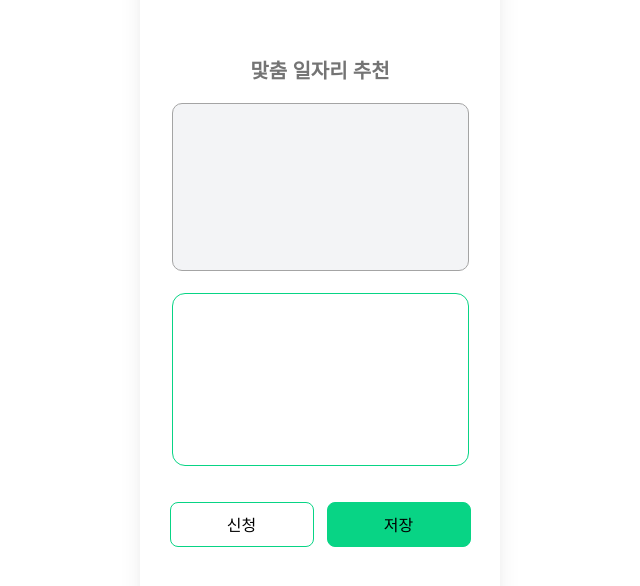
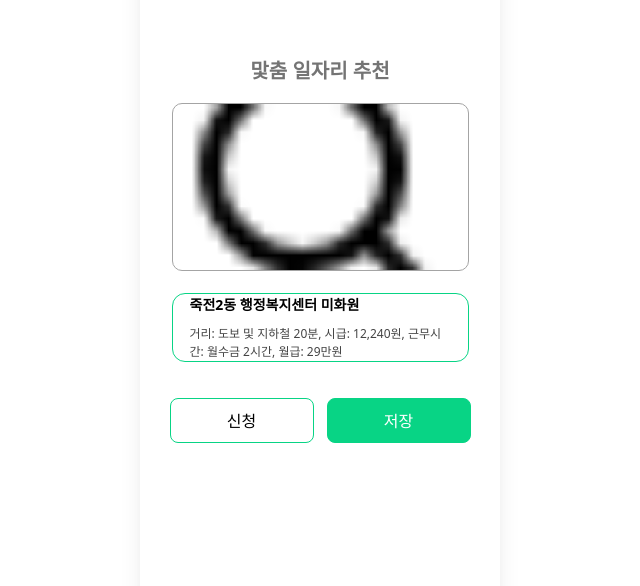
Before and after one commit to PyeongSaeng/PyeongSaeng-FE, a React (Vite) app: page /jobs/recommend/1 in a window 1280 px wide. Shown: the part 150-736 px from the top of the page, without its empty margins (320-960 px from the left). Built offline with nearby package versions, Linux system fonts and the light colour scheme; a web font is replaced by a local one.

Commit message:
feat: 신천 버튼 라우팅 설정

```diff
--- a/src/pages/Personal/JobDetailPage.tsx
+++ b/src/pages/Personal/JobDetailPage.tsx
@@ -1,28 +1,65 @@
+import { useParams, useNavigate } from 'react-router-dom';
+// test용 더미 추후 삭제 예정
+const dummyJobs = [
+    { id: 1, name: '죽전2동 행정복지센터 미화원', image: '/icons/search_line.png', details: '거리: 도보 및 지하철 20분, 시급: 12,240원, 근무시간: 월수금 2시간, 월급: 29만원' },
+    { id: 2, name: '...', image: '/icons/search_line.png', details: '...' },
+    { id: 3, name: '...', image: '/icons/search_line.png', details: '...' },
+    { id: 4, name: '...', image: '/icons/search_line.png', details: '...' },
+];
+//다 다르게 이동됨
 const JobDetailPage = () => {
+    const { id } = useParams();
+    const navigate = useNavigate();
+    const job = dummyJobs.find(job => job.id === Number(id));
+
+    // 유효하지 않은 id 처리
+    if (!job) {
+        return <div className="p-4">존재하지 않는 일자리입니다.</div>;
+    }
+
+    // 저장 버튼 로직 (어떤 스토리지로 저장할지 정해야함)
+    //const handleSave = () => {
+    //    const saved = JSON.parse(localStorage.getItem('savedJobs') || '[]');
+    //    if (!saved.includes(job.id)) {
+    //       saved.push(job.id);
+    //        localStorage.setItem('savedJobs', JSON.stringify(saved));
+    //    }
+    //};
+
     return (
         <div className="w-full h-full bg-white">
             <div className="mt-[176px] flex flex-col items-center">
                 <p className="text-[20px] font-semibold text-[#747474]">
                     맟춤 일자리 추천
                 </p>
-                <div className="w-[297px] h-[168px] mt-[17px] border-[1.3px] border-[#A4A4A4] rounded-[10px] bg-gray-100" />
-                <div className="w-[297px] h-[173px] mt-[22px] border-[1.3px] border-[#08D485] rounded-[13px] bg-white">
-
+                <div className="w-[297px] h-[168px] mt-[17px] border-[1.3px] border-[#A4A4A4] rounded-[10px] overflow-hidden">
+                    <img
+                        src={job.image}
+                        alt={job.name}
+                        className="w-full h-full object-cover"
+                    />
+                </div>
+                <div className="w-[297px] px-[17px] mt-[22px] border-[1.3px] border-[#08D485] rounded-[13px] bg-white">
+                    <p className="text-[14px] font-semibold text-black mb-[10px]">{job.name}</p>
+                    <p className="text-[12px] font-normal text-[#444]">{job.details}</p>
                 </div>
                 <div className="w-[301px] flex gap-[13px] mt-[36px]">
-                    <button className="w-[144px] h-[45px] border-[1.3px] border-[#08D485] rounded-[8px] bg-white text-[16px] font-medium text-black">
+                    <button
+                        onClick={() => navigate(`/jobs/recommend/${job.id}/apply`)}
+                        className="w-[144px] h-[45px] border-[1.3px] border-[#08D485] rounded-[8px] bg-white text-[16px] font-medium text-black"
+                    >
                         신청
                     </button>
-                    <button className="w-[144px] h-[45px] border-[1.3px] border-[#08D485] rounded-[8px] bg-[#08D485] text-[16px] font-medium text-black">
+                    <button
+                        //onClick={handleSave}
+                        className="w-[144px] h-[45px] border-[1.3px] border-[#08D485] rounded-[8px] bg-[#08D485] text-[16px] font-medium text-white"
+                    >
                         저장
                     </button>
                 </div>
             </div>
+        </div>
+    );
+};
 
-
-
-        </div>
-    )
-}
-
-export default JobDetailPage
+export default JobDetailPage;
--- a/src/pages/Personal/JobRecommendationPage.tsx
+++ b/src/pages/Personal/JobRecommendationPage.tsx
@@ -1,4 +1,5 @@
 import { useState } from 'react';
+import { useNavigate } from 'react-router-dom';
 
 const dummyJobs = [
     {
@@ -25,6 +26,7 @@ const dummyJobs = [
 
 const JobRecommendationPage = () => {
     const [search, setSearch] = useState('');
+    const navigate = useNavigate();
 
     return (
         <div className="relative w-full h-full overflow-y-scroll bg-white">
@@ -57,8 +59,14 @@ const JobRecommendationPage = () => {
                 <div className="ml-[35px]">
                     <div className="mt-[24px] flex flex-col gap-[36px]">
                         {dummyJobs.map((job) => (
-                            <div key={job.id}>
-                                <p className="text-[14px] font-normal text-black mb-2">{job.name}</p>
+                            <div
+                                key={job.id}
+                                className="cursor-pointer"
+                                onClick={() => navigate(`/jobs/recommend/${job.id}`)}
+                            >
+                                <p className="text-[14px] font-normal text-black mb-2">
+                                    {job.name}
+                                </p>
                                 <img
                                     src={job.image}
                                     alt={job.name}
```
